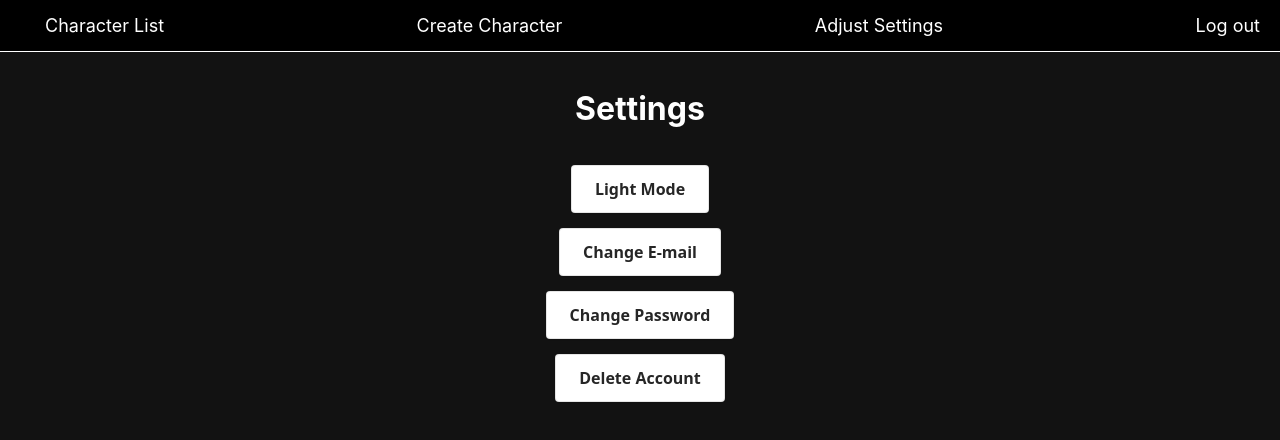
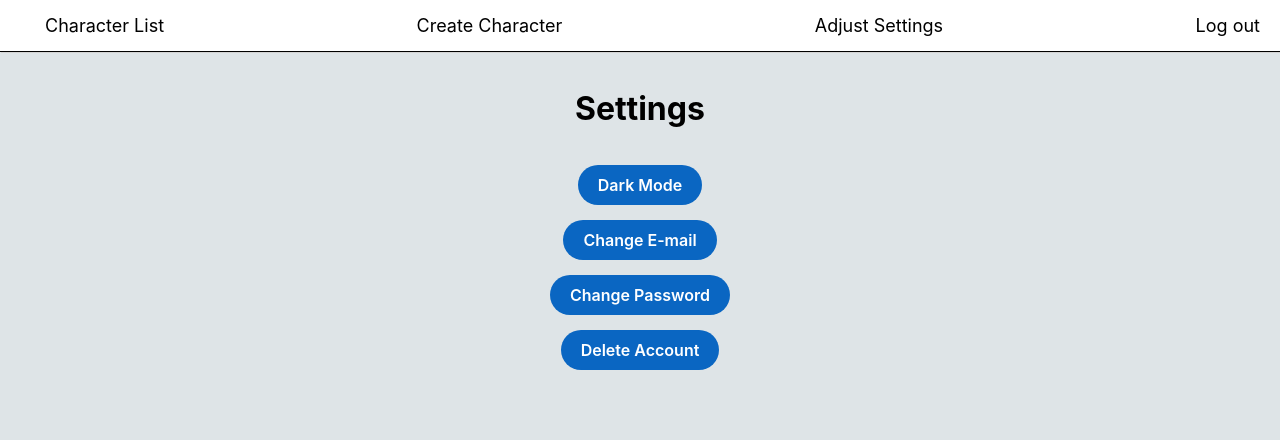
Before and after one commit to mikemiller97/fantasy-character-creator, a React (Create React App) app in the folder client/: page /settings in a window 1280 px wide. Shown: the top 440 px of the page. Built offline with nearby package versions, Linux system fonts and the light colour scheme; sample sign-in values are in the browser's storage.

Commit message:
changed light mode bug

```diff
--- a/client/src/App.js
+++ b/client/src/App.js
@@ -18,18 +18,17 @@ import EditCharacter from './components/EditCharacter';
 let logoutTimer
 
 function App() {
-  const initializeState = () => !!JSON.parse(localStorage.getItem("userData"));
-
+  const initializeState = () => !!JSON.parse(localStorage.getItem("userData"))
   const [token, setToken] = React.useState(initializeState)
   const [userId, setUserId] = React.useState(null)
   const [tokenExpirationDate, setTokenExpirationDate] = React.useState()
-  const [darkMode, setDarkMode] = React.useState(true)
+  const [darkMode, setDarkMode] = React.useState(localStorage.getItem("darkMode"))
 
   // Logs in and sets token
   const login = useCallback((uid, token, expirationDate) => {
     setToken(token)
     setUserId(uid)
-    const tokenExpirationDate =  expirationDate || new Date(new Date().getTime() + 1000 * 60 * 60)
+    const tokenExpirationDate =  expirationDate || new Date(new Date().getTime() + 1000 * 60 * 60 * 24)
     setTokenExpirationDate(tokenExpirationDate)
     localStorage.setItem("userData", JSON.stringify({
       userId: uid,
--- a/client/src/components/Home.js
+++ b/client/src/components/Home.js
@@ -48,6 +48,7 @@ export default function Home() {
         setIsLoading(true)
         window.scrollTo(0, 0)
 
+        console.log(localStorage.getItem("userData"))
         try {
             const response = await fetch(`/api/characters/userid/${auth.userId}`, {
                 headers: {
@@ -66,6 +67,10 @@ export default function Home() {
         } catch (err) {
             if (err.message.includes("is not valid JSON")) {
                 err.message = "Error: could not connect to server"
+            }
+
+            if (err.message.includes("Authentication failed")) {
+                auth.logout()
             }
 
             setServerError(err.message || "Something went wrong please try again")
--- a/client/src/components/Settings.js
+++ b/client/src/components/Settings.js
@@ -21,10 +21,22 @@ export default function Settings() {
         }
     })
 
+    // Changes to light mode
+    const switchToLight = () => {
+        localStorage.setItem("darkMode", "")
+        auth.setDarkMode(false)
+    }
+
+    // Changes to dark mode
+    const switchToDark = () => {
+        localStorage.setItem("darkMode", true)
+        auth.setDarkMode(true)
+    }
+
     return (
         <div className={auth.darkMode ? "settings" : "settings-light"}>
             <h1 style={auth.darkMode ? {color: "white"} : {color: "black"}}>Settings</h1>
-            {auth.darkMode ? <button className="button-6" onClick={() => auth.setDarkMode(false)}>Light Mode</button> : <button className="button-18" onClick={() => {auth.setDarkMode(true)}}>Dark Mode</button>}
+            {auth.darkMode ? <button className="button-6" onClick={switchToLight}>Light Mode</button> : <button className="button-18" onClick={switchToDark}>Dark Mode</button>}
             <button className={auth.darkMode? "button-6" : "button-18"} onClick={showChangePassword || showDeleteAccount ? () => { return } : () => setShowChangeEmail(true)}>Change E-mail</button>
             <button className={auth.darkMode? "button-6" : "button-18"} onClick={showChangeEmail || showDeleteAccount ? () => { return } : () => setShowChangePassword(true)}>Change Password</button>
             <button className={auth.darkMode? "button-6" : "button-18"} onClick={showChangeEmail || showChangePassword ? () => { return } : () => setShowDeleteAccount(true)}>Delete Account</button>
```
